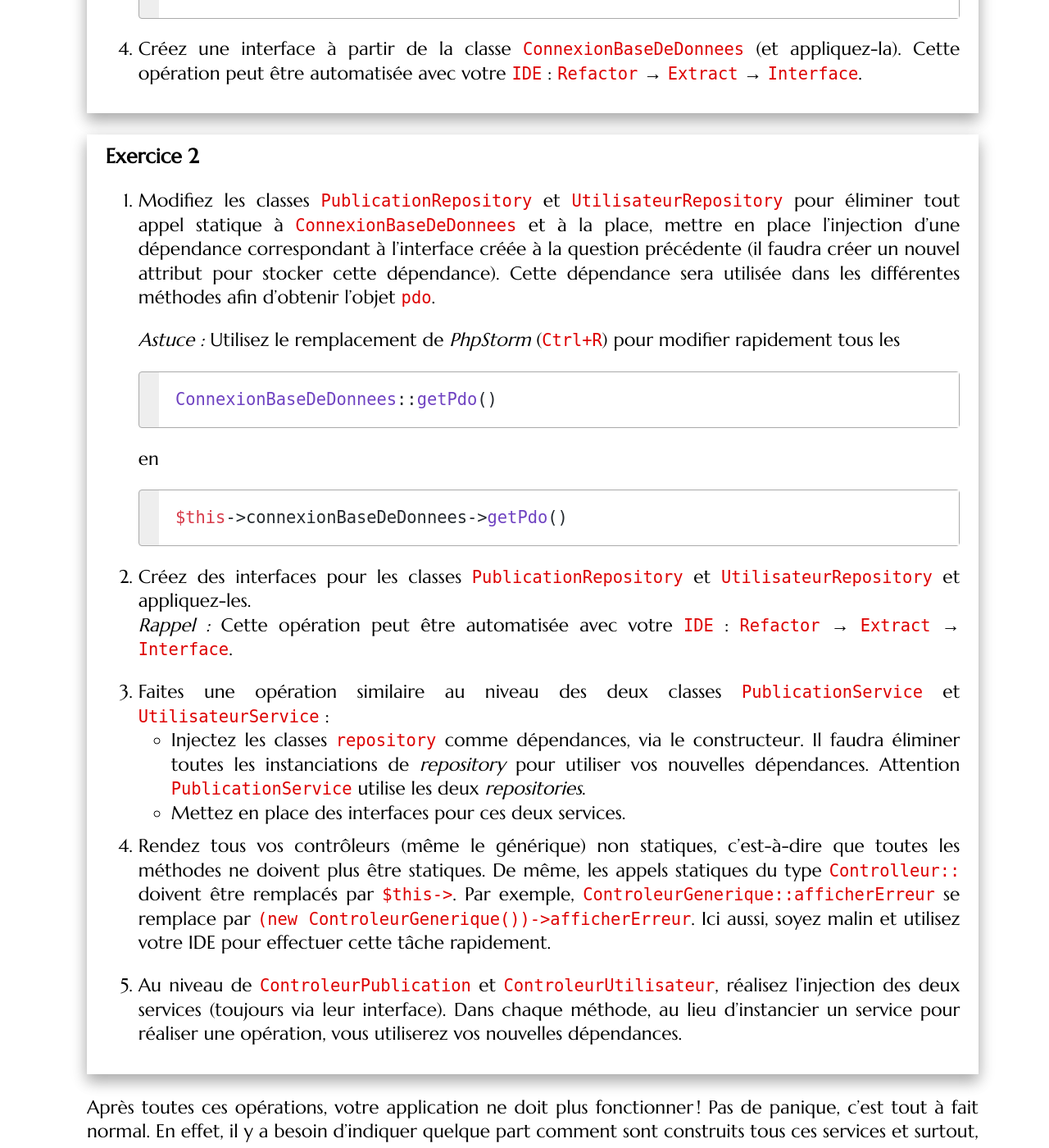
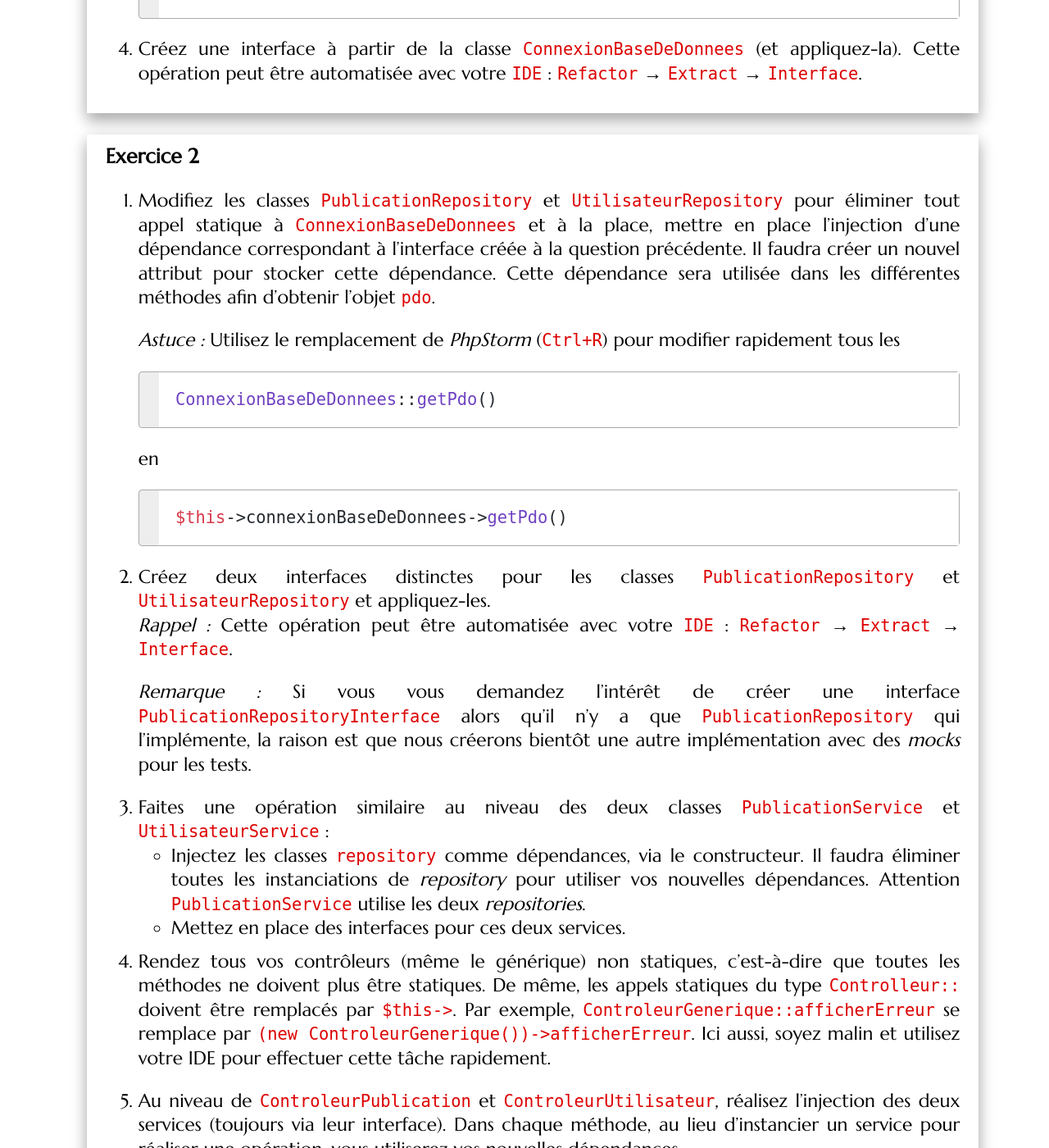
Before and after one commit to romainlebreton/R4.A.10-ComplementWeb, a Jekyll site: the page built from tutorials/tutorial_tests_2.md, in a window 1280 px wide and 1400 px high, scrolled down 7046 px. Shown: the whole window at 82% size. Built offline with Jekyll 4.4.1, drawn with Linux system fonts in a browser that asks for light colours; some web fonts are replaced.

Commit message:
Mise à jour des instructions pour l'injection de dépendances dans les classes `PublicationRepository` et `UtilisateurRepository`, ajout d'interfaces et clarification des étapes.

````diff
--- a/tutorials/tutorial_tests_2.md
+++ b/tutorials/tutorial_tests_2.md
@@ -218,8 +218,8 @@ Notre prochain objectif est donc de remanier les classes des contrôleurs, des s
 1. Modifiez les classes `PublicationRepository` et `UtilisateurRepository` pour
    éliminer tout appel statique à `ConnexionBaseDeDonnees` et à la place, mettre
    en place l'injection d'une dépendance correspondant à l'interface créée à la
-   question précédente (il faudra créer un nouvel attribut pour stocker cette
-   dépendance). Cette dépendance sera utilisée dans les différentes méthodes
+   question précédente. Il faudra créer un nouvel attribut pour stocker cette
+   dépendance. Cette dépendance sera utilisée dans les différentes méthodes
    afin d'obtenir l'objet `pdo`.
 
    *Astuce :* Utilisez le remplacement de *PhpStorm* (`Ctrl+R`) pour modifier rapidement tous les
@@ -231,9 +231,15 @@ Notre prochain objectif est donc de remanier les classes des contrôleurs, des s
    $this->connexionBaseDeDonnees->getPdo()
    ```
 
-2. Créez des interfaces pour les classes `PublicationRepository` et `UtilisateurRepository` et appliquez-les.
+2. Créez deux interfaces distinctes pour les classes `PublicationRepository` et
+   `UtilisateurRepository` et appliquez-les.
    *Rappel :* Cette opération peut être automatisée avec votre `IDE` :
    `Refactor` → `Extract` → `Interface`.
+
+   *Remarque :* Si vous vous demandez l'intérêt de créer une interface
+   `PublicationRepositoryInterface` alors qu'il n'y a que
+   `PublicationRepository` qui l'implémente, la raison est que nous créerons
+   bientôt une autre implémentation avec des *mocks* pour les tests.
 
 3. Faites une opération similaire au niveau des deux classes `PublicationService` et `UtilisateurService` :
    * Injectez les classes `repository` comme dépendances, via le constructeur. Il faudra éliminer toutes les instanciations de *repository* pour utiliser vos nouvelles dépendances. Attention `PublicationService` utilise les deux *repositories*.
````
